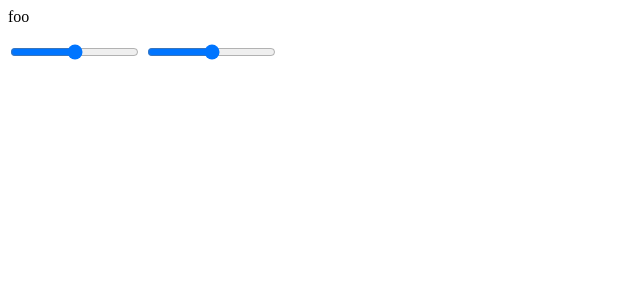
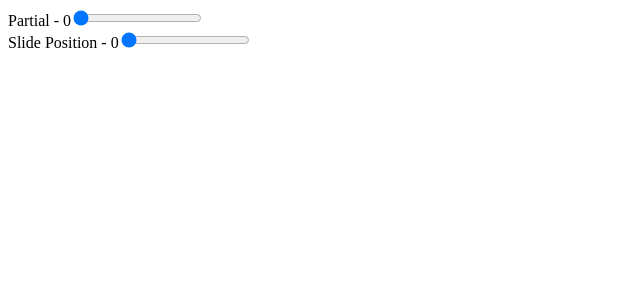
Before and after one commit to bignimbus/trombone.js, a React app: page / in a window 1280 px wide. Shown: the top 300 px of the page, without its empty margins (0-640 px from the left). Built offline with nearby package versions, Linux system fonts and the light colour scheme.

Commit message:
State binding stable

```diff
--- a/index.html
+++ b/index.html
@@ -4,8 +4,6 @@
   </head>
   <body>
     <main id="app"></main>
-    <input type="range" id="partial" name="partial" min="0" max="10"></input>
-    <input type="range" id="slide" name="slide" min="0" max="6"></input>
   </body>
   <script src="dist/bundle.js"></script>
 </html>
--- /dev/null
+++ b/src/actions/actions.js
@@ -0,0 +1,13 @@
+export const changePosition = position => {
+  return {
+    type: 'CHANGE_POSITION',
+    position
+  };
+};
+
+export const changePartial = partial => {
+  return {
+    type: 'CHANGE_PARTIAL',
+    partial
+  };
+};
--- a/src/apps/trombone.app.js
+++ b/src/apps/trombone.app.js
@@ -1,7 +1,47 @@
-import React from 'react';
+import React, {PropTypes} from 'react';
+import {connect} from 'react-redux';
+import {changePosition, changePartial} from '../actions/actions';
 
-const TromboneApp = () => (
-  <p>foo</p>
-);
+const mapStateToProps = store => {
+  return {
+    position: store.slideReducer.position,
+    partial: store.partialReducer.partial
+  };
+};
+
+const mapDispatchToProps = dispatch => {
+  return {
+    changePartial(e) {
+      console.lo
+      dispatch(changePartial(e.target.value));
+    },
+    changePosition(e) {
+      dispatch(changePosition(e.target.value));
+    }
+  }
+};
+
+const TromboneApp = connect(mapStateToProps, mapDispatchToProps)(({position, partial, changePartial, changePosition}) => (
+  <form>
+    <section>
+      <label htmlFor="partial">Partial - {partial}</label>
+      <input type="range" id="partial" name="partial"
+        min="0"
+        max="10"
+        value={partial}
+        onChange={e => changePartial(e)}
+      />
+    </section>
+    <section>
+      <label htmlFor="slide">Slide Position - {position}</label>
+      <input type="range" id="slide" name="slide"
+        min="0"
+        max="6"
+        value={position}
+        onChange={e => changePosition(e)}
+      />
+    </section>
+  </form>
+));
 
 export default TromboneApp;
--- a/src/index.jsx
+++ b/src/index.jsx
@@ -1,15 +1,11 @@
 import React from 'react';
-import {combineReducers, createStore} from 'redux';
 import {Provider} from 'react-redux';
 
-import slideReducer from './reducers/reducers';
+import store from './store/store';
 
 import {render} from 'react-dom';
 
 import TromboneApp from './apps/trombone.app';
-
-const reducer = combineReducers({slideReducer});
-const store = createStore(reducer);
 
 render(
   <Provider store={store}>
--- /dev/null
+++ b/src/reducers/partial.reducer.js
@@ -0,0 +1,12 @@
+const initialState = {
+  partial: 0
+};
+
+export default function partialReducer (state = initialState, action) {
+  switch(action.type) {
+    case 'CHANGE_PARTIAL':
+      return Object.assign({}, state, {partial: action.partial});
+    default:
+      return state;
+  }
+}
--- a/src/reducers/reducers.js
+++ /dev/null
@@ -1,7 +0,0 @@
-const initialState = {
-  position: 0
-};
-
-export default function slideReducer (state = initialState, action) {
-  return state;
-}
--- /dev/null
+++ b/src/reducers/slide.reducer.js
@@ -0,0 +1,12 @@
+const initialState = {
+  position: 0
+};
+
+export default function slideReducer (state = initialState, action) {
+  switch(action.type) {
+    case 'CHANGE_POSITION':
+      return Object.assign({}, state, {position: action.position});
+    default:
+      return state;
+  }
+}
--- /dev/null
+++ b/src/store/store.js
@@ -0,0 +1,8 @@
+import {createStore, combineReducers} from 'redux';
+import slideReducer from '../reducers/slide.reducer.js';
+import partialReducer from '../reducers/partial.reducer.js';
+
+const reducer = combineReducers({slideReducer, partialReducer});
+const store = createStore(reducer);
+
+export default store;
```
